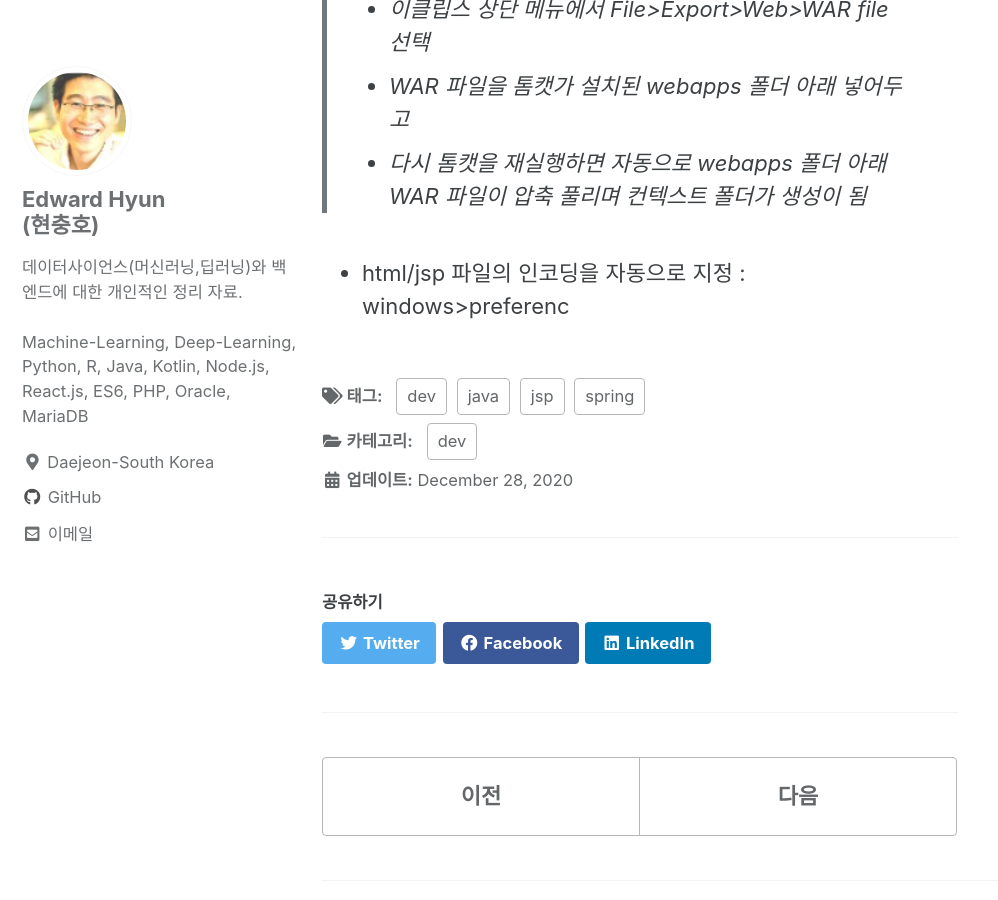
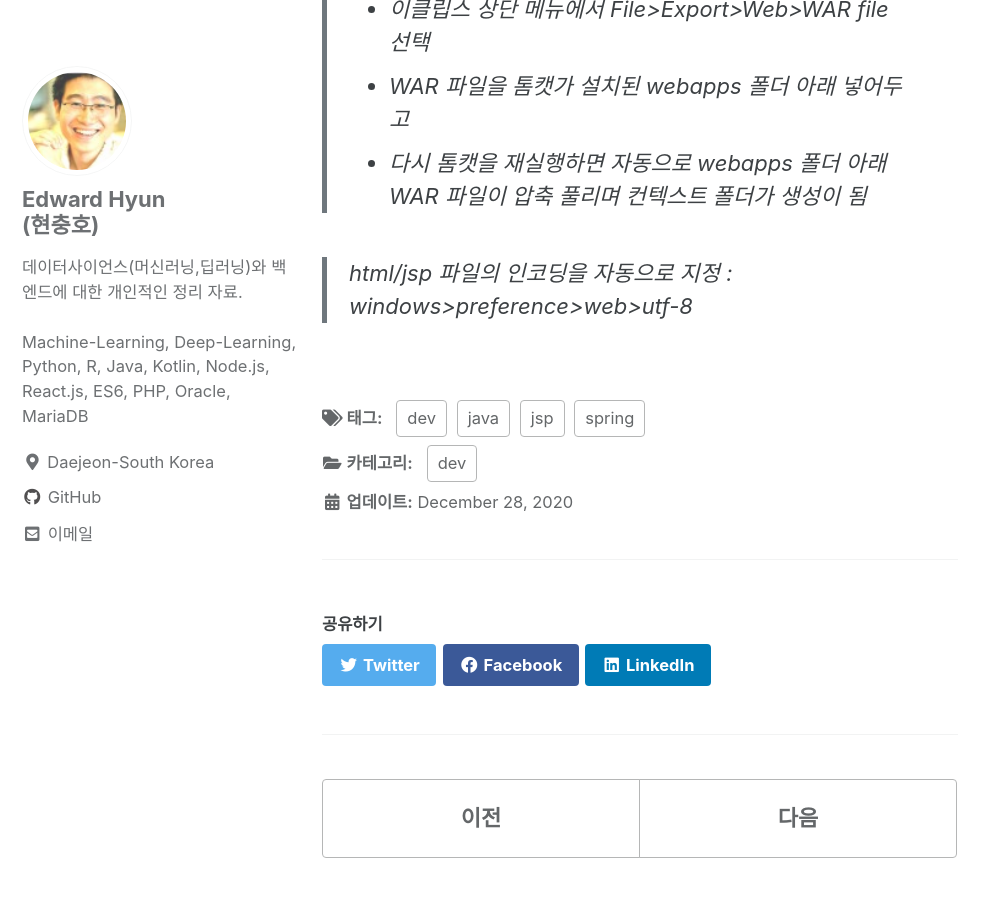
Before and after one commit to iamhch24/iamhch24.github.io, a Jekyll site: the page built from _posts/2020-12-28-[Study] 자바 웹을 다루는 기술.md, in a window 1280 px wide and 900 px high, scrolled down 2849 px. Shown: the whole window, without its empty margins (0-998 px from the left). Built offline with Jekyll 4.4.1, drawn with Linux system fonts in a browser that asks for light colours; cached includes are drawn as plain includes.

Commit message:
_posts/2020-12-28-[Study] 자바 웹을 다루는 기술.md updated from https://stackedit.io/

```diff
--- a/_posts/2020-12-28-[Study] 자바 웹을 다루는 기술.md
+++ b/_posts/2020-12-28-[Study] 자바 웹을 다루는 기술.md
@@ -94,9 +94,11 @@ server.xml
 - WAR 파일을 톰캣가 설치된 webapps 폴더 아래 넣어두고
 - 다시 톰캣을 재실행하면 자동으로 webapps 폴더 아래 WAR 파일이 압축 풀리며 컨텍스트 폴더가 생성이 됨
 
-* html/jsp 파일의 인코딩을 자동으로 지정 : windows>preferenc
+> html/jsp 파일의 인코딩을 자동으로 지정 : windows>preference>web>utf-8
+
+
 
 <!--stackedit_data:
-eyJoaXN0b3J5IjpbLTM5NzU3MzE3MiwtMTI0MjQ4Nzc4MCwtMj
+eyJoaXN0b3J5IjpbLTUyMjMxNDIwMywtMTI0MjQ4Nzc4MCwtMj
 AyNTg0MDQ4OSw4MjY2MTE0OTZdfQ==
 -->
```
